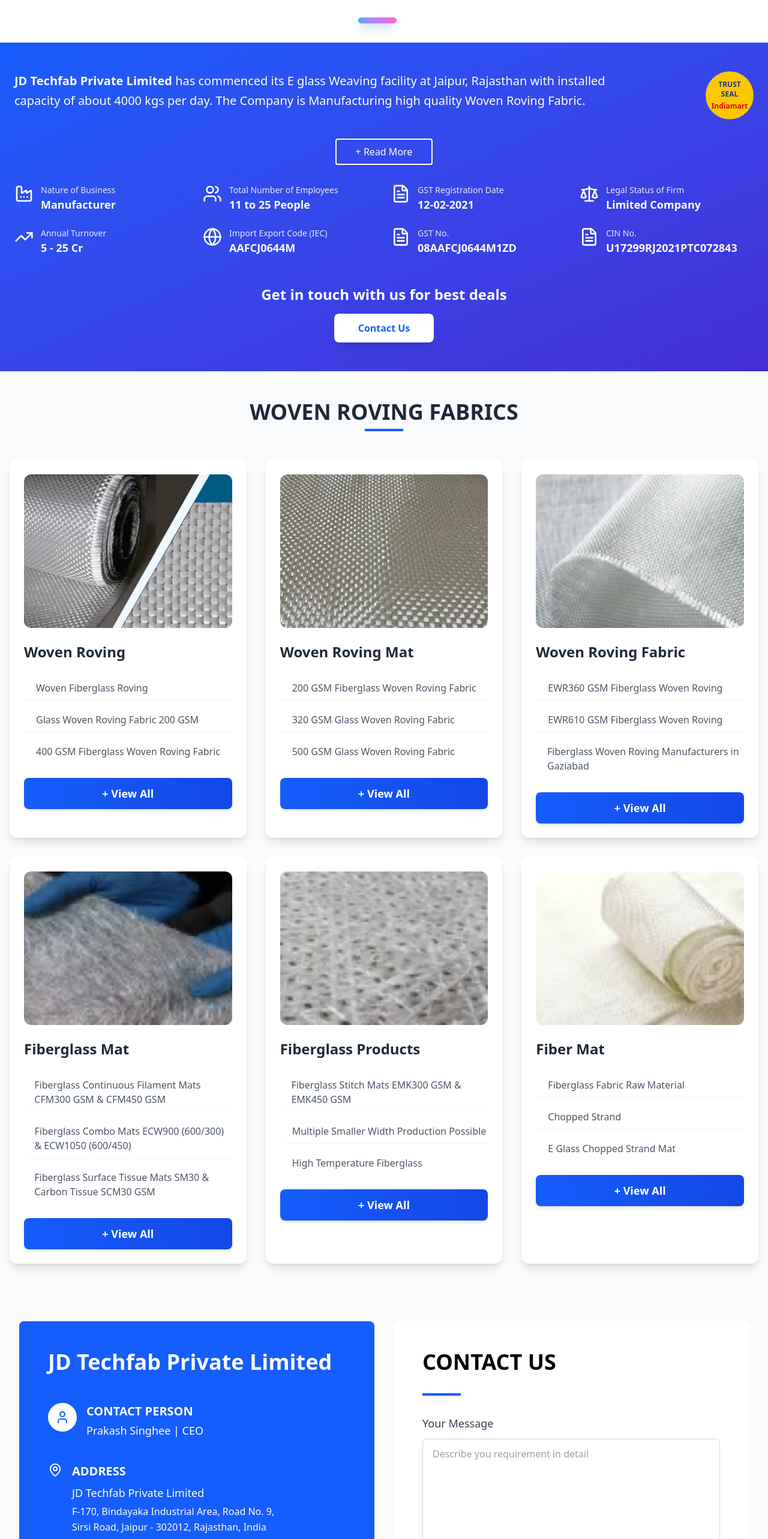
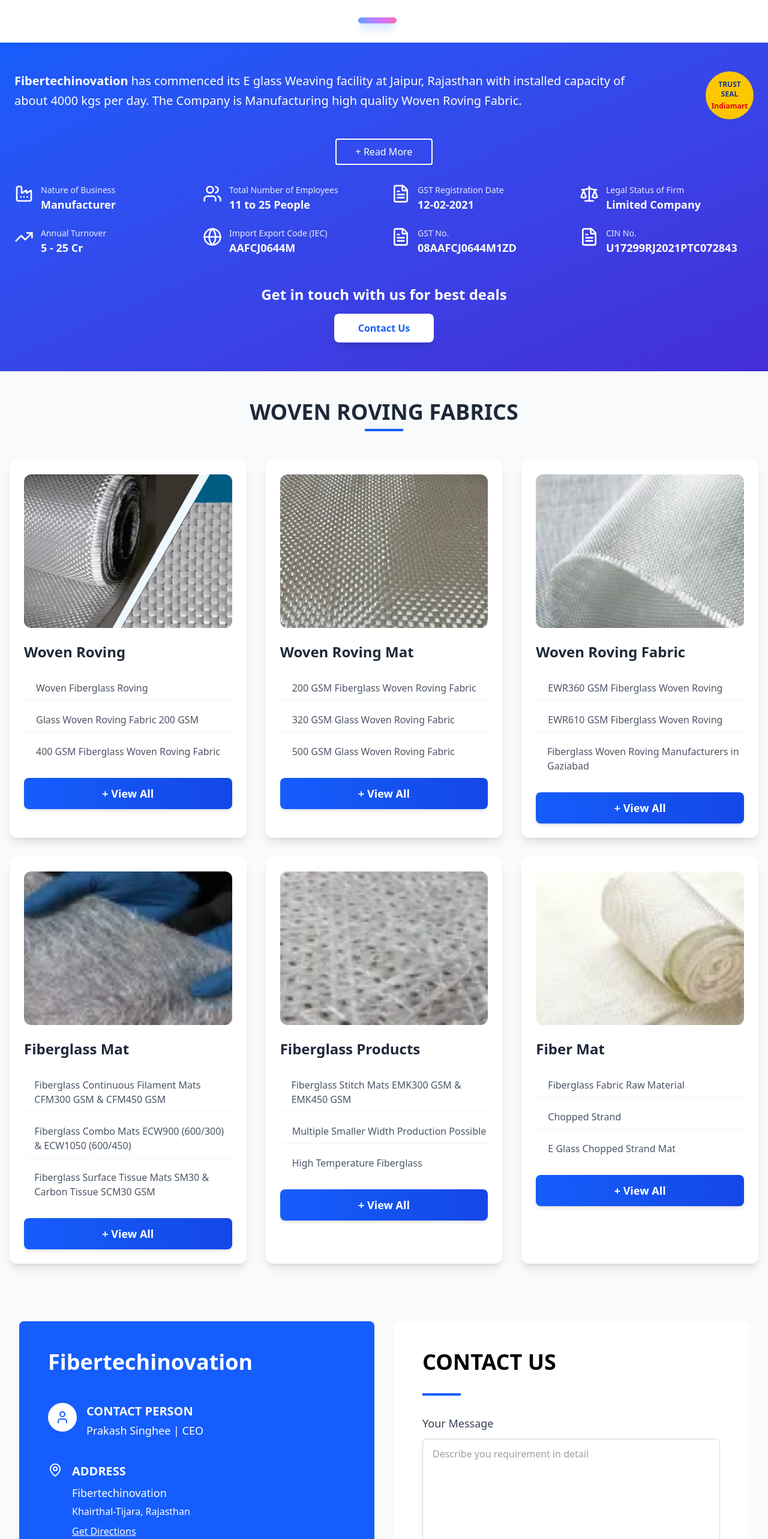
Before and after one commit to Danish34pixel/Company, a React (Vite) app: page / in a window 1280 px wide. Shown: the part 780-3346 px from the top of the page at 60% size. Built offline with nearby package versions, Linux system fonts and the light colour scheme.

Commit message:
Update company name to Fibertechinovation in About, Contact, and Header components

```diff
--- a/src/Components/About.jsx
+++ b/src/Components/About.jsx
@@ -19,7 +19,7 @@
           {/* Left Section - Contact Information */}
           <div className="bg-blue-600 text-white rounded-lg p-8 lg:p-12">
             <h1 className="text-3xl lg:text-4xl font-bold mb-12">
-              JD Techfab Private Limited
+              Fibertechinovation
             </h1>
 
             {/* Contact Person */}
@@ -43,13 +43,9 @@
                 </div>
                 <div>
                   <h2 className="text-xl font-semibold mb-2">ADDRESS</h2>
-                  <p className="text-lg font-medium mb-1">
-                    JD Techfab Private Limited
-                  </p>
+                  <p className="text-lg font-medium mb-1">Fibertechinovation</p>
                   <p className="text-base leading-relaxed">
-                    F-170, Bindayaka Industrial Area, Road No. 9,
-                    <br />
-                    Sirsi Road, Jaipur - 302012, Rajasthan, India
+                    Khairthal-Tijara, Rajasthan
                   </p>
                   <a
                     href="#"
--- a/src/Components/Contact.jsx
+++ b/src/Components/Contact.jsx
@@ -111,7 +111,7 @@
         <div className="border-t border-gray-700 pt-6 flex flex-col md:flex-row justify-between items-center gap-4">
           <div className="text-sm text-gray-400">
             <p>
-              © JD Techfab Private Limited. All Rights Reserved{" "}
+              © Fibertechinovation. All Rights Reserved{" "}
               <a href="/terms" className="underline hover:text-gray-300">
                 (Terms of Use)
               </a>
--- a/src/Components/Header.jsx
+++ b/src/Components/Header.jsx
@@ -16,9 +16,9 @@
         <div className="flex justify-between items-start mb-8">
           <div className="flex-1">
             <p className="text-lg md:text-xl leading-relaxed max-w-5xl">
-              <span className="font-semibold">JD Techfab Private Limited</span>{" "}
-              has commenced its E glass Weaving facility at Jaipur, Rajasthan
-              with installed capacity of about 4000 kgs per day. The Company is
+              <span className="font-semibold">Fibertechinovation</span> has
+              commenced its E glass Weaving facility at Jaipur, Rajasthan with
+              installed capacity of about 4000 kgs per day. The Company is
               Manufacturing high quality Woven Roving Fabric.
             </p>
           </div>
```
